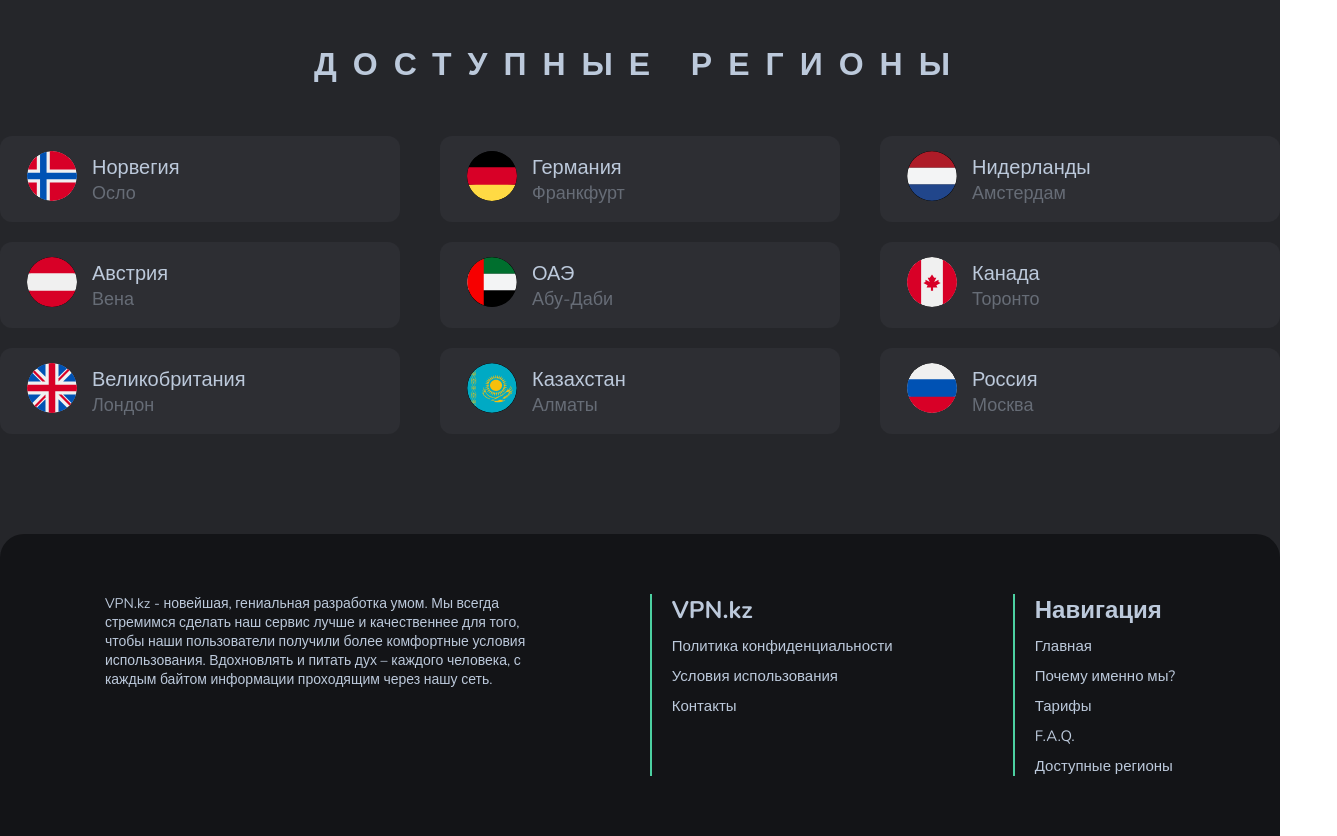
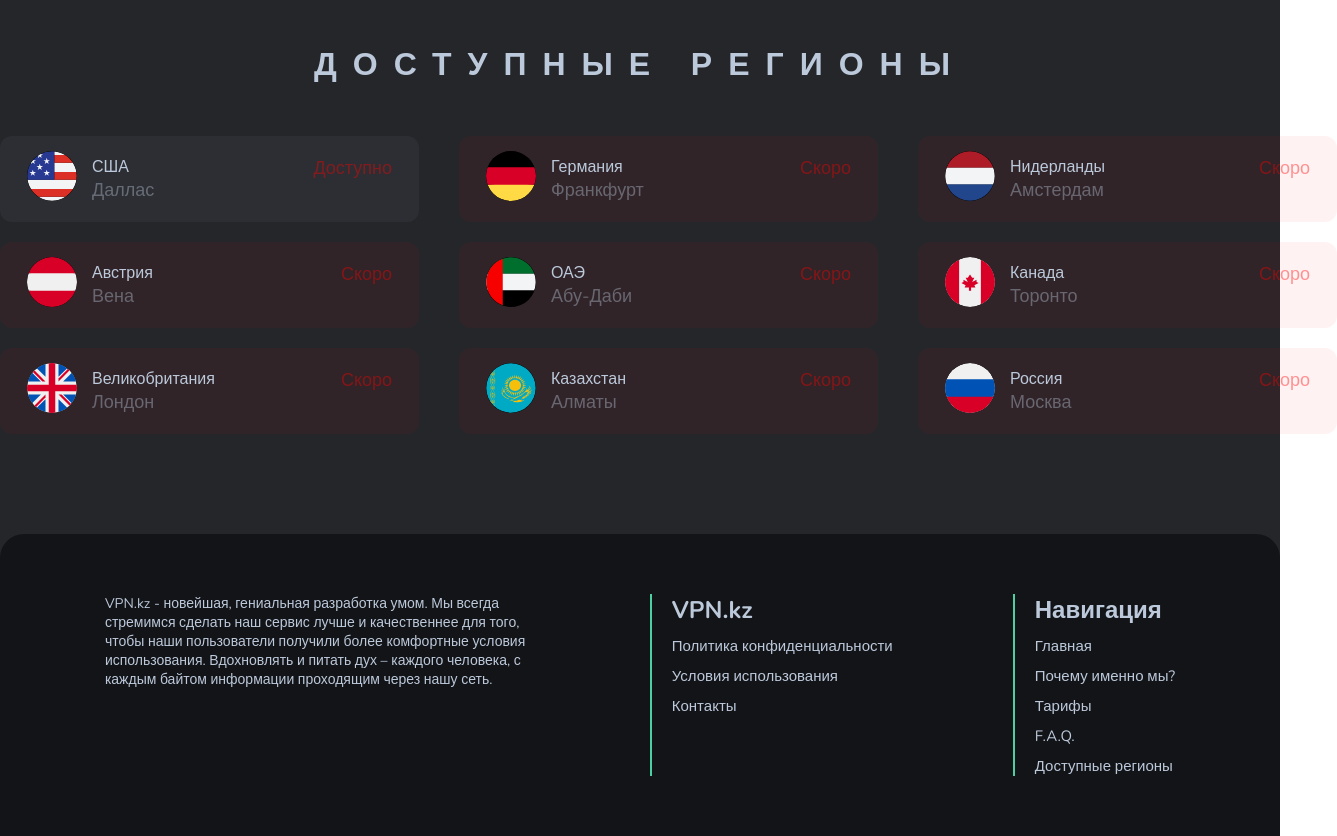
Before and after one commit to meirzhhan/vpn, a React (Create React App) app: page / in a window 1280 px wide. Shown: the part 2480-3316 px from the top of the page, 1337 px wide, since content can reach past the window. Built offline with nearby package versions, Linux system fonts and the light colour scheme.

Commit message:
update countries

```diff
--- a/src/components/CountryBlock/CountryBlock.module.scss
+++ b/src/components/CountryBlock/CountryBlock.module.scss
@@ -30,8 +30,17 @@
   }
 
   &__info {
-    span {
-      font-size: 20px;
+    &__ss {
+      display: flex;
+      width: 300px;
+      // justify-content: space-between;
+      position: relative;
+      p {
+        // left: auto;
+        position: absolute;
+        color: red;
+        right: 0;
+      }
     }
     p {
       font-size: 18px;
@@ -39,3 +48,19 @@
     }
   }
 }
+
+.nice {
+  // opacity: b;
+  background: rgba(255, 0, 0, 0.05);
+}
+
+.notNice {
+  .qq {
+    color: green;
+  }
+}
+
+// .qq {
+//   margin-left: auto;
+//   left: auto;
+// }
--- a/src/components/CountryBlock/CountryBlock.tsx
+++ b/src/components/CountryBlock/CountryBlock.tsx
@@ -1,5 +1,6 @@
 import cl from './CountryBlock.module.scss';
 
+import usaSvg from '../../assets/countries/usa.svg';
 import norwaySvg from '../../assets/countries/norway.svg';
 import germanySvg from '../../assets/countries/germany.svg';
 import netherlandsSvg from '../../assets/countries/netherlands.svg';
@@ -22,7 +23,7 @@ type TProps = Partial<{
 }>;
 
 export const countryUrls = [
-  norwaySvg,
+  usaSvg,
   germanySvg,
   netherlandsSvg,
   austriaSvg,
@@ -33,20 +34,33 @@ export const countryUrls = [
   russiaSvg,
 ];
 
-const CountryBlock: React.FC<TProps> = ({ activeCountry, set, managerStyle }) => {
+const CountryBlock: React.FC<TProps> = ({
+  activeCountry,
+  set,
+  managerStyle,
+}) => {
   return (
     <div className={cl.country__wrapper} style={managerStyle}>
-      {countries.map(({ name, city }, index) => (
+      {countries.map(({ name, city, availability }, index) => (
         <div
-          className={`${activeCountry === name ? cl.country + ' activeCountry' : cl.country}`}
+          className={`${
+            activeCountry === name ? cl.country + ' activeCountry' : cl.country
+          } ${availability ? 'notNice' : cl.nice}`}
           key={index}
-          onClick={() => set && set(name, city, index)}>
+          onClick={() => set && set(name, city, index)}
+        >
           <div className={cl.country__img}>
-            {countryUrls.map((img, id) => index === id && <img key={id} src={img} alt=""></img>)}
+            {countryUrls.map(
+              (img, id) =>
+                index === id && <img key={id} src={img} alt=""></img>,
+            )}
           </div>
 
           <div className={cl.country__info}>
-            <span>{name}</span>
+            <div className={cl.country__info__ss}>
+              <span>{name}</span>
+              <p className={cl.qq}>{availability ? 'Доступно' : 'Скоро'}</p>
+            </div>
             <p>{city}</p>
           </div>
         </div>
--- a/src/db/countries.json
+++ b/src/db/countries.json
@@ -1,38 +1,47 @@
 [
   {
-    "name": "Норвегия",
-    "city": "Осло"
+    "name": "США",
+    "city": "Даллас",
+    "availability": true
   },
   {
     "name": "Германия",
-    "city": "Франкфурт"
+    "city": "Франкфурт",
+    "availability": false
   },
   {
     "name": "Нидерланды",
-    "city": "Амстердам"
+    "city": "Амстердам",
+    "availability": false
   },
   {
     "name": "Австрия",
-    "city": "Вена"
+    "city": "Вена",
+    "availability": false
   },
   {
     "name": "ОАЭ",
-    "city": "Абу-Даби"
+    "city": "Абу-Даби",
+    "availability": false
   },
   {
     "name": "Канада",
-    "city": "Торонто"
+    "city": "Торонто",
+    "availability": false
   },
   {
     "name": "Великобритания",
-    "city": "Лондон"
+    "city": "Лондон",
+    "availability": false
   },
   {
     "name": "Казахстан",
-    "city": "Алматы"
+    "city": "Алматы",
+    "availability": false
   },
   {
     "name": "Россия",
-    "city": "Москва"
+    "city": "Москва",
+    "availability": false
   }
 ]
--- a/src/pages/Start.tsx
+++ b/src/pages/Start.tsx
@@ -3,9 +3,9 @@ import CountryBlock from '../components/CountryBlock/CountryBlock';
 import StartBlock from '../components/StartBlock/StartBlock';
 
 const Start = () => {
-  const [activeCountry, setActiveCountry] = useState('Казахстан');
-  const [activeCity, setActiveCity] = useState('Алматы');
-  const [activeUrl, setActiveUrl] = useState(7);
+  const [activeCountry, setActiveCountry] = useState('США');
+  const [activeCity, setActiveCity] = useState('Даллас');
+  const [activeUrl, setActiveUrl] = useState(0);
 
   const [isLoading, setIsLoading] = useState(false);
 
```
Also changed, not shown: src/assets/countries/usa.svg (added).
